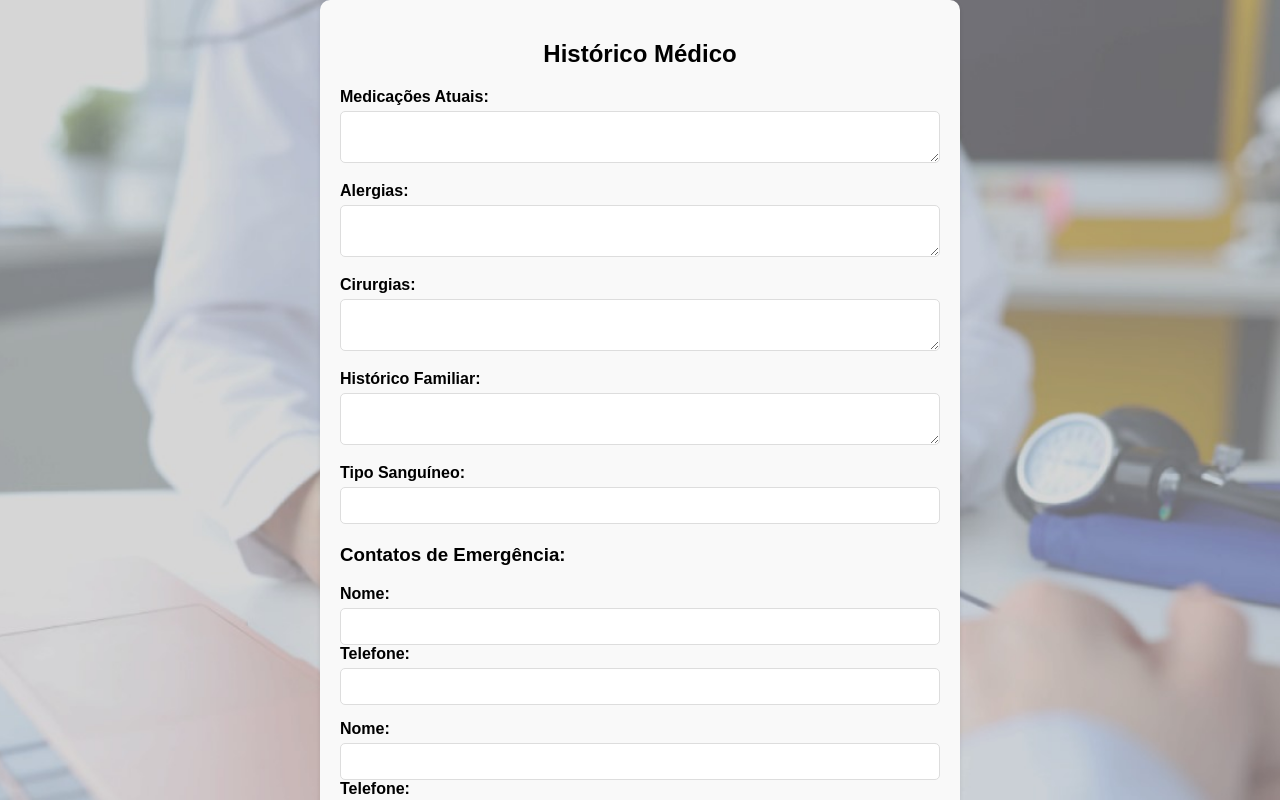
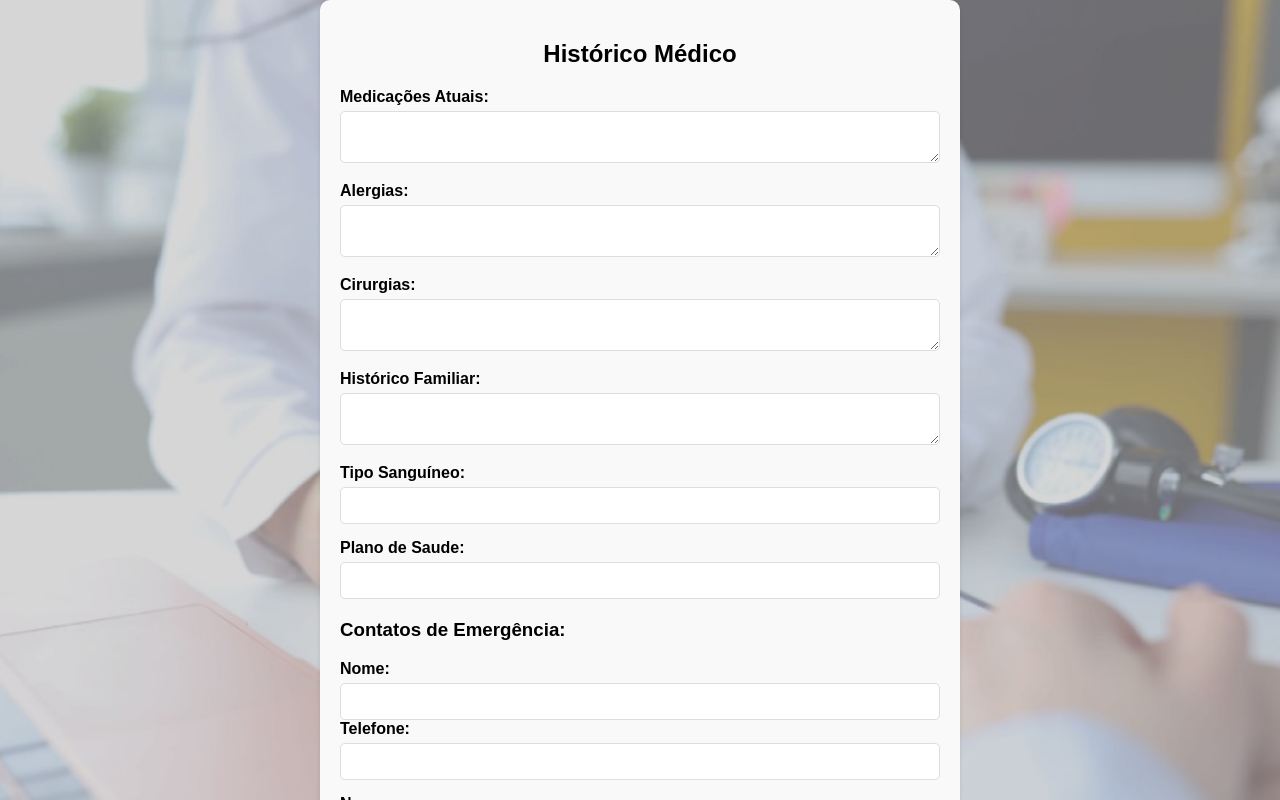
Before and after one commit to ViniciusRodrigues10/medical-scheduling, a React (Create React App) app in the folder frontend/: page /historico-medico in a window 1280 px wide. Built offline with nearby package versions, Linux system fonts and the light colour scheme.

Commit message:
feat(MedicalHistoryForm.js): add medical plan to medical history form

```diff
--- a/frontend/src/components/MedicalHistoryForm.js
+++ b/frontend/src/components/MedicalHistoryForm.js
@@ -9,6 +9,7 @@ const MedicalHistoryFormPage = () => {
   const [surgeries, setSurgeries] = useState('');
   const [familyHistory, setFamilyHistory] = useState('');
   const [bloodType, setBloodType] = useState('');
+  const [healthPlan, setHealthPlan] = useState('');
   const [emergencyContacts, setEmergencyContacts] = useState([
     { name: '', phone_number: '' },
     { name: '', phone_number: '' },
@@ -30,6 +31,7 @@ const MedicalHistoryFormPage = () => {
       surgeries: surgeries,
       family_history: familyHistory,
       blood_type: bloodType,
+      health_plan: healthPlan,
       emergency_contacts: emergencyContacts,
     };
 
@@ -97,6 +99,15 @@ const MedicalHistoryFormPage = () => {
               required
             />
           </div>
+          <div className="form-group">
+            <label>Plano de Saude:</label>
+            <input
+              type="text"
+              value={healthPlan}
+              onChange={(e) => setHealthPlan(e.target.value)}
+              required
+            />
+          </div>
           <h3>Contatos de Emergência:</h3>
           {emergencyContacts.map((contact, index) => (
             <div key={index} className="form-group">
```
